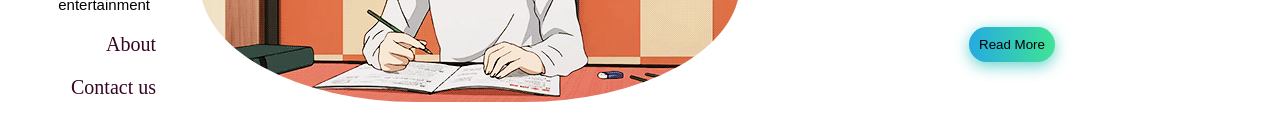
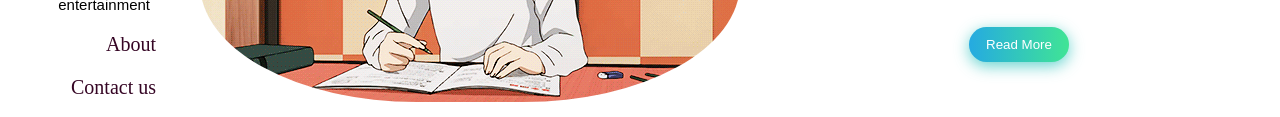
Before and after one commit to RyanDabest1/Blogging-site, a plain HTML site: page index.html in a window 1280 px wide. Shown: the part 414-531 px from the top of the page. Drawn offline with Linux system fonts and the light colour scheme.

Commit message:
Update index.html

```diff
--- a/index.html
+++ b/index.html
@@ -24,9 +24,9 @@
         <div class="about">
           <h1 style="text-align:center; font-family: 'Franklin Gothic Medium', 'Arial Narrow', Arial, sans-serif; padding: 30px;">About Me</h1>
          <p style="text-align: center ; font-family: 'Franklin Gothic Medium', 'Arial Narrow', Arial, sans-serif;">Lorem ipsum dolor sit amet, illum definitiones no quo, maluisset concludaturque et eum, altera fabulas ut quo. Atqui causae gloriatur ius te, id agam omnis evertitur eum.</p>
-         <button style="display: block; margin-left: 169px; margin-top: 30px;
+         <button style="display: block; margin-left: 169px; margin-top: 30px; width: 100px;
           background-image: linear-gradient(to right, #25aae1, #40e495, #30dd8a, #2bb673);
-    box-shadow: 0 4px 15px 0 rgba(49, 196, 190, 0.75); color: rgb(0, 0, 0);
+    box-shadow: 0 4px 15px 0 rgba(49, 196, 190, 0.75); color: rgb(255, 255, 255);
          border-radius: 3rem; padding: 10px; cursor: pointer; background-size: 300% 100%; border-radius: 50px; -moz-transition: all .4s ease-in-out;-o-transition: all .4s ease-in-out;-webkit-transition: all .4s ease-in-out;transition: all .4s ease-in-out; box-shadow: 0 4px 15px 0 rgba(49, 196, 190, 0.75);
 border: none;" class="button1">Read More</button>
         </div>
```
